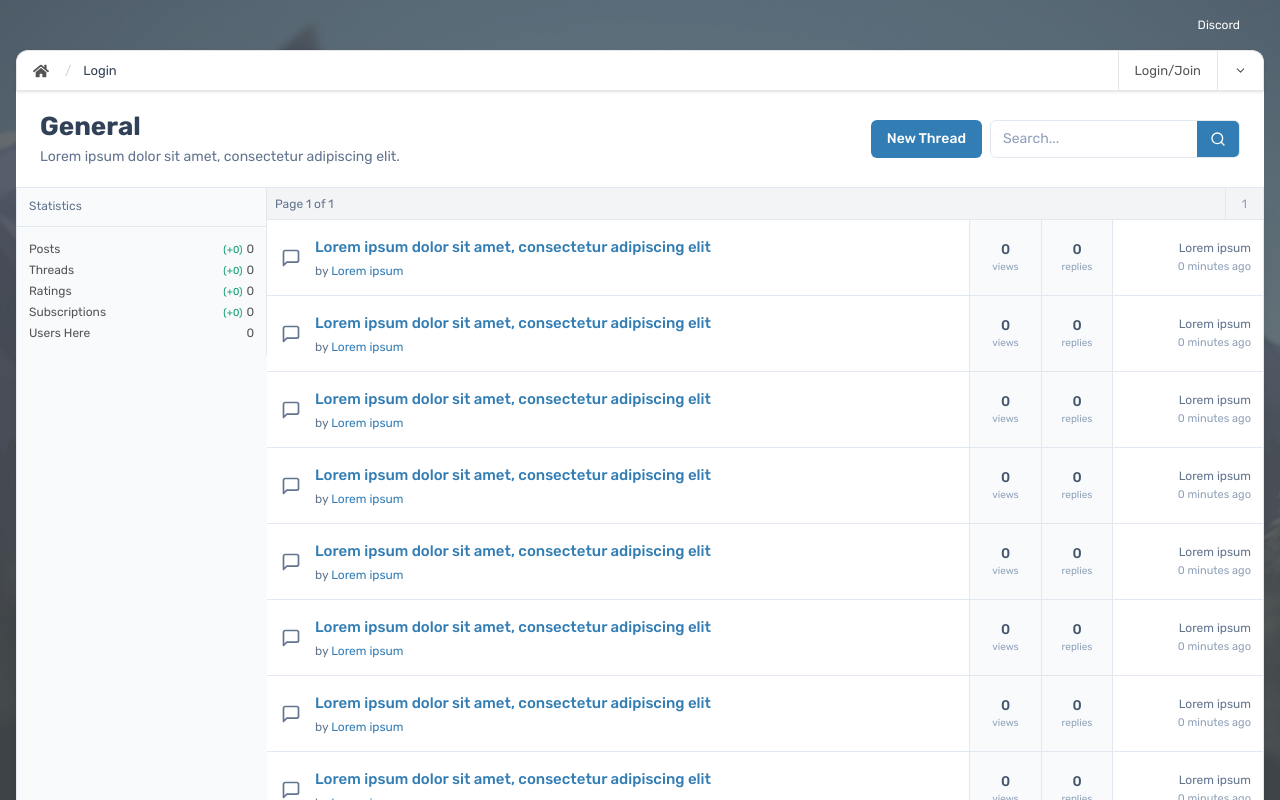
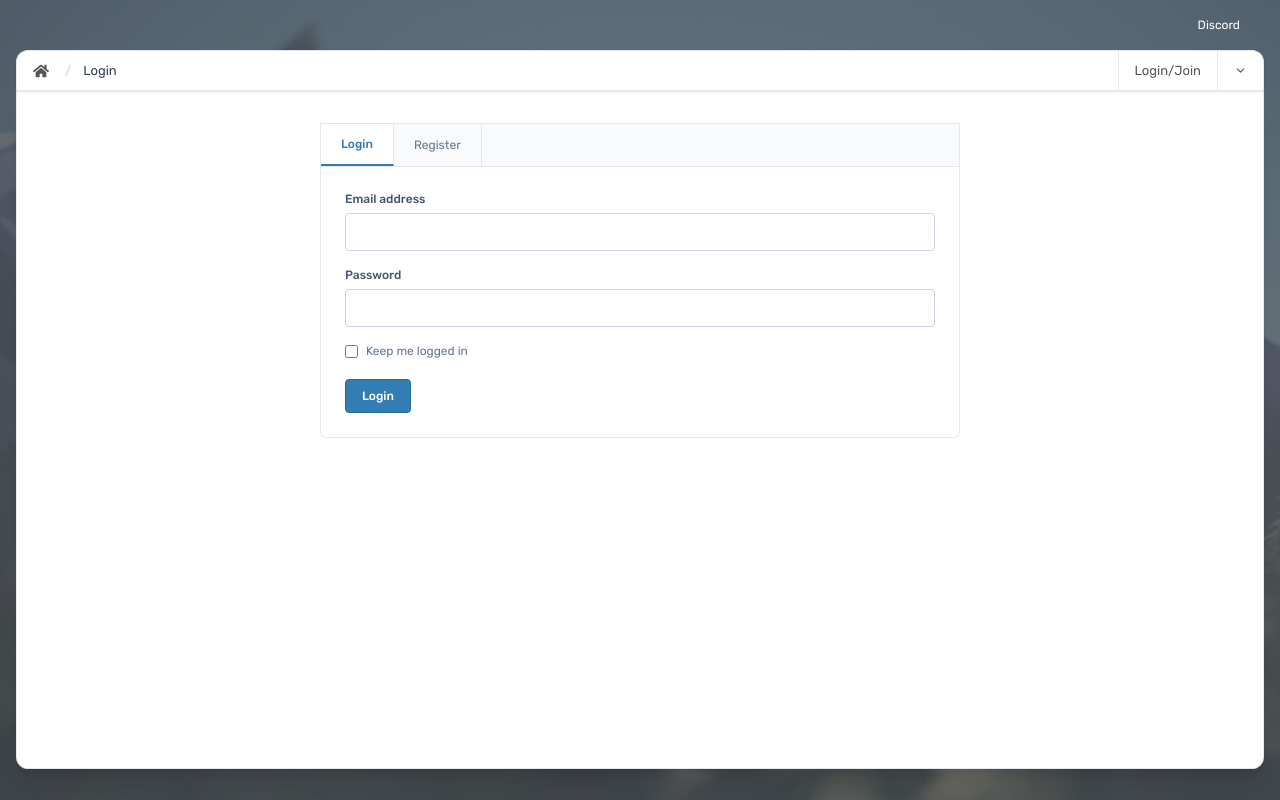
Before and after one commit to olliedean/forum, a Next.js app: page /login in a window 1280 px wide. Shown: the top 800 px of the page. Built offline with nearby package versions, Linux system fonts and the light colour scheme.

Commit message:
feat(login): implement LoginForm component and create LoginPage for user authentication

```diff
--- a/app/_components/SiteHeader.tsx
+++ b/app/_components/SiteHeader.tsx
@@ -46,7 +46,7 @@ export default function SiteHeader() {
           </div>
           <div className="flex h-full">
             <Link
-              href="#"
+              href="/login"
               className="flex h-full items-center gap-2 border-l border-[#e5e7eb] px-4 text-[#555] transition-colors hover:bg-slate-100"
             >
               Login/Join
--- /dev/null
+++ b/app/login/LoginForm.tsx
@@ -0,0 +1,118 @@
+"use client";
+
+import { useState } from "react";
+
+type AuthMode = "login" | "register";
+
+export default function LoginForm() {
+  const [mode, setMode] = useState<AuthMode>("login");
+  const isRegistering = mode === "register";
+
+  return (
+    <>
+      <div className="flex border-b border-slate-200 bg-slate-50" role="tablist" aria-label="Account options">
+        <button
+          type="button"
+          role="tab"
+          aria-selected={!isRegistering}
+          onClick={() => setMode("login")}
+          className={`border-r border-slate-200 px-5 py-3 text-xs ${
+            !isRegistering
+              ? "border-b-2 border-b-[#327db4] bg-white font-medium text-[#327db4]"
+              : "text-slate-500 hover:bg-white"
+          }`}
+        >
+          Login
+        </button>
+        <button
+          type="button"
+          role="tab"
+          aria-selected={isRegistering}
+          onClick={() => setMode("register")}
+          className={`border-r border-slate-200 px-5 py-3 text-xs ${
+            isRegistering
+              ? "border-b-2 border-b-[#327db4] bg-white font-medium text-[#327db4]"
+              : "text-slate-500 hover:bg-white"
+          }`}
+        >
+          Register
+        </button>
+      </div>
+
+      <form action="#" className="p-4 sm:p-6">
+        {isRegistering && (
+          <div className="mb-4">
+            <label htmlFor="username" className="mb-1.5 block text-xs font-medium text-slate-600">
+              Username
+            </label>
+            <input
+              id="username"
+              name="username"
+              autoComplete="username"
+              required
+              className="w-full rounded-sm border border-slate-300 px-3 py-2 text-sm text-slate-700 outline-none focus:border-[#327db4]"
+            />
+          </div>
+        )}
+
+        <div className="mb-4">
+          <label htmlFor="email" className="mb-1.5 block text-xs font-medium text-slate-600">
+            Email address
+          </label>
+          <input
+            id="email"
+            name="email"
+            type="email"
+            autoComplete="email"
+            required
+            className="w-full rounded-sm border border-slate-300 px-3 py-2 text-sm text-slate-700 outline-none focus:border-[#327db4]"
+          />
+        </div>
+
+        <div className="mb-4">
+          <label htmlFor="password" className="mb-1.5 block text-xs font-medium text-slate-600">
+            Password
+          </label>
+          <input
+            id="password"
+            name="password"
+            type="password"
+            autoComplete={isRegistering ? "new-password" : "current-password"}
+            required
+            className="w-full rounded-sm border border-slate-300 px-3 py-2 text-sm text-slate-700 outline-none focus:border-[#327db4]"
+          />
+        </div>
+
+        {isRegistering && (
+          <div className="mb-4">
+            <label htmlFor="confirm-password" className="mb-1.5 block text-xs font-medium text-slate-600">
+              Confirm password
+            </label>
+            <input
+              id="confirm-password"
+              name="confirm-password"
+              type="password"
+              autoComplete="new-password"
+              required
+              className="w-full rounded-sm border border-slate-300 px-3 py-2 text-sm text-slate-700 outline-none focus:border-[#327db4]"
+            />
+          </div>
+        )}
+
+        {!isRegistering && (
+          <label className="mb-5 flex items-center gap-2 text-xs text-slate-500">
+            <input type="checkbox" name="remember" className="accent-[#327db4]" />
+            Keep me logged in
+          </label>
+        )}
+
+        <button
+          type="submit"
+          className="rounded-sm border border-[#286a9b] bg-[#327db4] px-4 py-2 text-xs font-medium text-white transition-colors hover:bg-[#286a9b]"
+        >
+          {isRegistering ? "Create account" : "Login"}
+        </button>
+      </form>
+    </>
+  );
+}
--- /dev/null
+++ b/app/login/page.tsx
@@ -0,0 +1,17 @@
+import type { Metadata } from "next";
+import LoginForm from "./LoginForm";
+
+export const metadata: Metadata = {
+  title: "Login / Join - Forum",
+  description: "Sign in or create a forum account.",
+};
+
+export default function LoginPage() {
+  return (
+    <main className="min-h-[calc(100vh-122px)] rounded-b-xl border border-t-0 border-slate-200 bg-white px-4 py-8 shadow-xl sm:px-6">
+      <section className="mx-auto w-full max-w-[640px] overflow-hidden rounded-b-md border border-slate-200 bg-white">
+        <LoginForm />
+      </section>
+    </main>
+  );
+}
```
